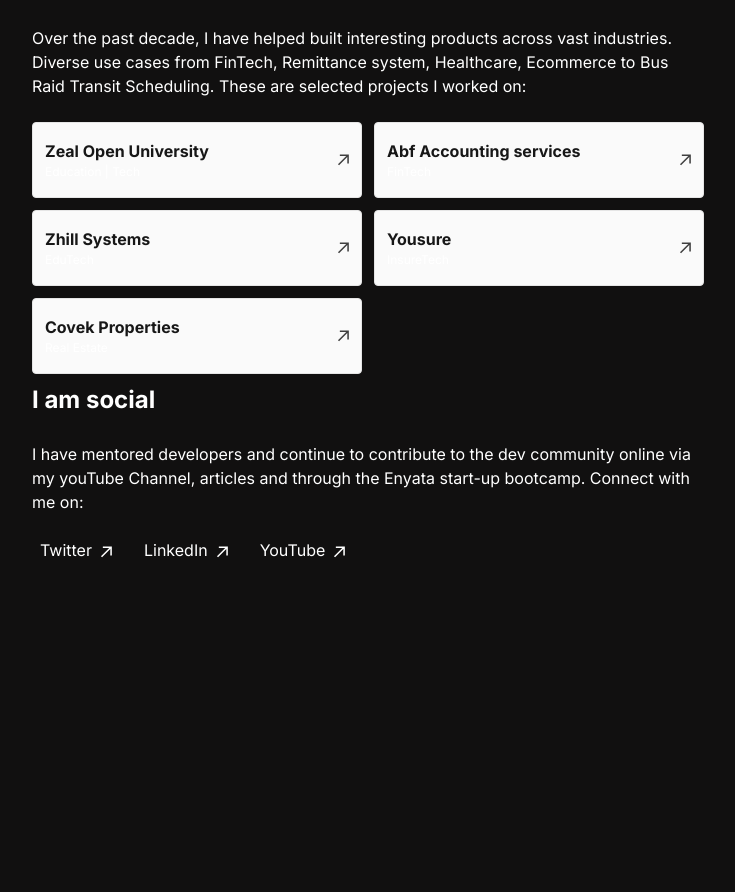
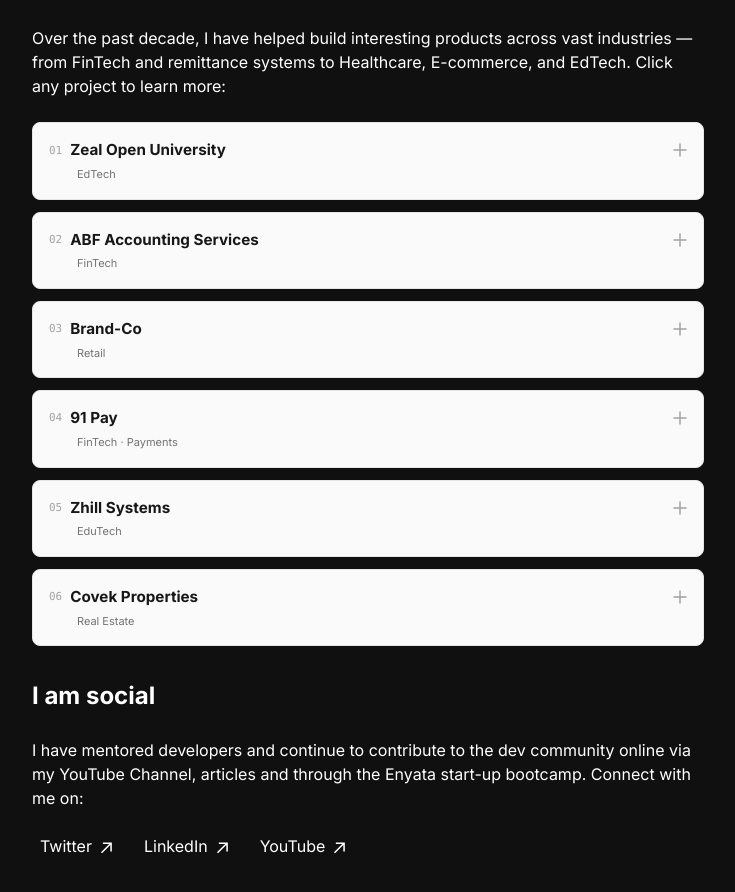
Before and after one commit to hellodemola/hellodemola, a Next.js app: page / in a window 1280 px wide. Shown: the part 1000-1892 px from the top of the page, without its empty margins (272-1007 px from the left). Before the commit the page ends 1754 px from the top, so only its background shows below. Built offline with nearby package versions, Linux system fonts and the light colour scheme.

Commit message:
update: project

```diff
--- a/src/app/page.tsx
+++ b/src/app/page.tsx
@@ -1,11 +1,13 @@
-import Image from "next/image";
-import img_one from "../public/demola_1.jpg";
-import demola_listen from "../public/demola_listen.jpg";
-import img_three from "../public/demola_5.jpg";
-import img_four from "../public/demola_4.jpg";
-import crowd_two from "../public/crowd.jpg";
-import crowd_three from "../public/crowd_2.jpg";
-import { promises as fs } from "fs";
+'use client';
+
+import Image from 'next/image';
+import { useState } from 'react';
+import img_one from '../public/demola_1.jpg';
+import demola_listen from '../public/demola_listen.jpg';
+import img_three from '../public/demola_5.jpg';
+import img_four from '../public/demola_4.jpg';
+import crowd_two from '../public/crowd.jpg';
+import crowd_three from '../public/crowd_2.jpg';
 
 function ArrowIcon() {
   return (
@@ -24,70 +26,193 @@ function ArrowIcon() {
   );
 }
 
-export default async function Home() {
-  const file = await fs.readFile(
-    process.cwd() + "/src/lang/en/home.json",
-    "utf8",
-  );
-  const data = JSON.parse(file);
-  const { home } = data;
 const products = [
   {
     index: 1,
-      company: "Zeal",
-      project: "Zeal Open University",
-      sector: "Education | Tech",
-      partner: null,
-      url: " https://zealopen.university/",
+    company: 'Zeal',
+    project: 'Zeal Open University',
+    sector: 'EdTech',
+    url: 'https://zealopen.university/',
+    description:
+      'A learning platform designed to make professional health education more accessible. Built the frontend with a focus on content clarity, accessibility standards, and smooth navigation across a curriculum-heavy information architecture — working closely with product and design to deliver an experience intuitive for non-technical learners.',
+    tags: ['Next.js', 'TypeScript', 'Tailwind'],
   },
   {
     index: 2,
-      company: "Abf Accounting services",
-      project: "Abf Accounting services",
-      sector: "FinTech",
-      partner: null,
-      url: "https://abfaccounting.com",
+    company: 'ABF',
+    project: 'ABF Accounting Services',
+    sector: 'FinTech',
+    url: 'https://abfaccounting.com',
+    description:
+      'An online accounting platform serving sole traders, limited companies, freelancers, and contractors across the UK. Built the marketing and service site with a focus on clear pricing presentation, responsive layouts, and seamless user flows for lead capture and plan selection — designed to feel trustworthy to financially cautious UK business owners.',
+    tags: ['React', 'Next.js', 'TypeScript'],
   },
-
+  {
+    index: 3,
+    company: 'Brand-Co',
+    project: 'Brand-Co',
+    sector: 'Retail',
+    url: 'https://www.brand-co.com/',
+    description:
+      'A premium African retail group distributing global brands like Adidas, Skechers, and Reebok across 18+ locations in Nigeria and Ghana. Translated a bold visual identity into a performant, responsive Next.js interface that serves both consumers and prospective global brand partners.',
+    tags: ['Next.js', 'TypeScript', 'Animation'],
+  },
   {
     index: 4,
-      company: "Zhill System",
-      project: "Zhill Systems",
-      sector: "EduTech",
-      partner: null,
-      url: "https://www.zhillsystems.com/",
+    company: '91 Pay',
+    project: '91 Pay',
+    sector: 'FinTech · Payments',
+    url: 'https://91-payments.com/',
+    description:
+      'A payment platform built for fast, reliable digital transactions. Led the frontend engineering of the product interface, integrating with payment APIs and building a trust-focused UI that handles sensitive financial flows — with strong emphasis on performance, error handling, and cross-device compatibility.',
+    tags: ['React', 'TypeScript', 'API Integration'],
   },
   {
     index: 5,
-      company: "Yousure",
-      project: "Yousure",
-      sector: "InsureTech",
-      partner: null,
-      url: "https://yousure.vercel.app/",
+    company: 'Zhill',
+    project: 'Zhill Systems',
+    sector: 'EduTech',
+    url: 'https://www.zhillsystems.com/',
+    description:
+      'An education technology platform built to streamline school administration and student management. Developed the web interface with a focus on usability for institution administrators, building scalable UI components that handle complex data flows across multiple user roles.',
+    tags: ['React', 'TypeScript', 'Node.js'],
   },
   {
     index: 6,
-      company: "Coverk Property",
-      project: "Covek Properties",
-      sector: "Real Estate",
-      partner: null,
-      url: "https://www.covekproperties.com",
+    company: 'Covek',
+    project: 'Covek Properties',
+    sector: 'Real Estate',
+    url: 'https://www.covekproperties.com',
+    description:
+      'A Lagos-based real estate firm offering property sales, rentals, facility management, and new developments in Lekki and Victoria Island. Built the full web product including property search, listing pages, and a lead generation flow — delivered as a responsive Next.js application tailored to both high-net-worth buyers and real estate agents.',
+    tags: ['Next.js', 'Tailwind', 'TypeScript'],
   },
 ];
+
+type Product = (typeof products)[0];
+
+function ProjectCard({ each }: { each: Product }) {
+  const [expanded, setExpanded] = useState(false);
+
+  return (
+    <div
+      className={`
+        group relative border border-neutral-200 dark:border-neutral-700
+        bg-neutral-50 dark:bg-neutral-800
+        rounded-lg overflow-hidden
+        transition-all duration-300 ease-in-out
+        ${
+          expanded
+            ? 'shadow-md'
+            : 'hover:shadow-sm hover:border-neutral-300 dark:hover:border-neutral-600'
+        }
+      `}
+    >
+      {/* Clickable header row */}
+      <button
+        onClick={() => setExpanded(!expanded)}
+        className="w-full flex items-start justify-between px-4 py-4 text-left cursor-pointer"
+        aria-expanded={expanded}
+      >
+        <div className="flex flex-col gap-1">
+          <div className="flex items-center gap-2">
+            <span className="text-[11px] font-mono text-neutral-400 dark:text-neutral-500 select-none">
+              {String(each.index).padStart(2, '0')}
+            </span>
+            <p className="font-[700] text-neutral-900 dark:text-neutral-100 text-[0.95rem]">
+              {each.project}
+            </p>
+          </div>
+          <p className="text-[11px] text-neutral-500 dark:text-neutral-400 ml-7">
+            {each.sector}
+          </p>
+        </div>
+
+        {/* Plus / minus toggle */}
+        <span
+          className={`
+            text-neutral-400 dark:text-neutral-500 mt-1 shrink-0 ml-4
+            transition-transform duration-200
+            ${expanded ? 'rotate-45' : 'rotate-0'}
+          `}
+        >
+          <svg width="14" height="14" viewBox="0 0 14 14" fill="none">
+            <path
+              d="M7 1v12M1 7h12"
+              stroke="currentColor"
+              strokeWidth="1.5"
+              strokeLinecap="round"
+            />
+          </svg>
+        </span>
+      </button>
+
+      {/* Expandable body */}
+      <div
+        className={`
+          overflow-hidden transition-all duration-300 ease-in-out
+          ${expanded ? 'max-h-72 opacity-100' : 'max-h-0 opacity-0'}
+        `}
+      >
+        <div className="px-4 pb-5 ml-7">
+          <p className="text-[0.85rem] leading-relaxed text-neutral-600 dark:text-neutral-300 mb-4">
+            {each.description}
+          </p>
+
+          {/* Tech tags */}
+          <div className="flex flex-wrap gap-2 mb-4">
+            {each.tags.map((tag) => (
+              <span
+                key={tag}
+                className="text-[10px] font-mono px-2 py-1 rounded-full bg-neutral-100 dark:bg-neutral-700 text-neutral-500 dark:text-neutral-400 border border-neutral-200 dark:border-neutral-600"
+              >
+                {tag}
+              </span>
+            ))}
+          </div>
+
+          {/* External link */}
+          <a
+            href={each.url}
+            target="_blank"
+            rel="noopener noreferrer"
+            className="inline-flex items-center gap-2 text-[0.8rem] font-[600] text-neutral-900 dark:text-neutral-100 hover:opacity-60 transition-opacity"
+            onClick={(e) => e.stopPropagation()}
+          >
+            Visit project <ArrowIcon />
+          </a>
+        </div>
+      </div>
+    </div>
+  );
+}
+
+export default function Home() {
+  const introRole =
+    'I do frontend engineering and I love building products. I previously worked as Engineering Manager at Enyata. I am currently a Software Engineer at';
+  const companyUrl = 'https://greyinvent.com/';
+  const company = 'GreyInvent';
+  const introRole2 = ', where I help create software products.';
+  const career =
+    'Over the past decade, I have helped build interesting products across vast industries — from FinTech and remittance systems to Healthcare, E-commerce, and EdTech. Click any project to learn more:';
+  const contribution =
+    'I have mentored developers and continue to contribute to the dev community online via my YouTube Channel, articles and through the Enyata start-up bootcamp. Connect with me on:';
 
   return (
     <div>
       <h1 className="text-[2.618rem] font-[500]">
-        {home.introduction_name} 🙌
+        Hello, I am &apos;Demo la! 🙌
       </h1>
       <div className="my-4" />
       <p className="text-[1.618rem] leading-[2.618rem] my-6">
-        {home.intro_role}{" "}
-        <a target="_blank" href={home.company_url} className="underline">
-          {home.company}
+        {introRole}{' '}
+        <a target="_blank" href={companyUrl} className="underline">
+          {company}
         </a>
-        {home.intro_role_2}
+        {introRole2}
       </p>
+
+      {/* Photo grid — unchanged */}
       <div className="columns-2 sm:columns-3 gap-4 my-8">
         <div className="relative h-40 mb-4">
           <Image
@@ -151,57 +276,20 @@ export default async function Home() {
         </div>
       </div>
 
-      <div className="my-6 hidden">
-        <h2 className="font-[700] text-[1.5em]">{home.service}</h2>
-        <p className=" text-lg text-[0.8rem] tracking-tighter">
-          {home.serviceSubtitle}
-        </p>
-        <div className="grid md:grid-cols-2 grid-cols-1">
-          {home.services.map(
-            (each: { title: string; jobs: string[] }, index: number) => {
-              return (
-                <div className="my-4" key={index}>
-                  <h1 className=" font-semibold">{each.title}</h1>
-                  <ul className=" list-disc list-inside capitalize">
-                    {each.jobs.map((list, nList) => (
-                      <li className="text-sm" key={nList}>
-                        {list}
-                      </li>
-                    ))}
-                  </ul>
-                </div>
-              );
-            },
-          )}
-        </div>
-      </div>
+      {/* Curated works */}
       <h2 className="font-[700] text-[1.5em]">Curated works</h2>
-      <p className="md:text-[1rem] text-[0.8rem] my-6">{home.career}</p>
-      <div className="md:grid my-2 grid-cols-2 gap-3">
+      <p className="md:text-[1rem] text-[0.8rem] my-6">{career}</p>
+
+      <div className="flex flex-col gap-3 my-2">
         {products.map((each) => (
-          <a
-            key={each?.index}
-            href={each.url}
-            target="_blank"
-            className="border border-neutral-200 dark:border-neutral-700 bg-neutral-50  dark:bg-neutral-800 rounded flex items-center justify-between px-3 py-4 my-0 w-full"
-          >
-            <div className="flex flex-col">
-              <p className="font-[700] text-neutral-900 dark:text-neutral-100">
-                {each.project}
-              </p>
-              <p className="text-[12px]">{each.sector}</p>
-              {/* <ViewCounter allViews={allViews} slug={slug} trackView={false} /> */}
-            </div>
-            <div className="text-neutral-700 dark:text-neutral-300">
-              <ArrowIcon />
-            </div>
-          </a>
+          <ProjectCard key={each.index} each={each} />
         ))}
       </div>
 
-      <div className="my-2">
+      {/* Social */}
+      <div className="my-8">
         <h2 className="font-[700] text-[1.5em] my-2">I am social</h2>
-        <p className="text-[1rem] my-6">{home.contribution}</p>
+        <p className="text-[1rem] my-6">{contribution}</p>
         <div className="my-3 flex gap-6">
           <a
             className="flex items-center gap-2 hover:text-neutral-800 dark:hover:text-neutral-100 transition-all"
@@ -212,7 +300,6 @@ export default async function Home() {
             <span className="h-7 ml-2">Twitter</span>
             <ArrowIcon />
           </a>
-
           <a
             className="flex items-center gap-2 hover:text-neutral-800 dark:hover:text-neutral-100 transition-all"
             rel="noopener noreferrer"
@@ -222,7 +309,6 @@ export default async function Home() {
             <span className="h-7 ml-2">LinkedIn</span>
             <ArrowIcon />
           </a>
-
           <a
             className="flex items-center gap-2 hover:text-neutral-800 dark:hover:text-neutral-100 transition-all"
             rel="noopener noreferrer"
```
Lines whose indentation alone changed are shown as unchanged.
